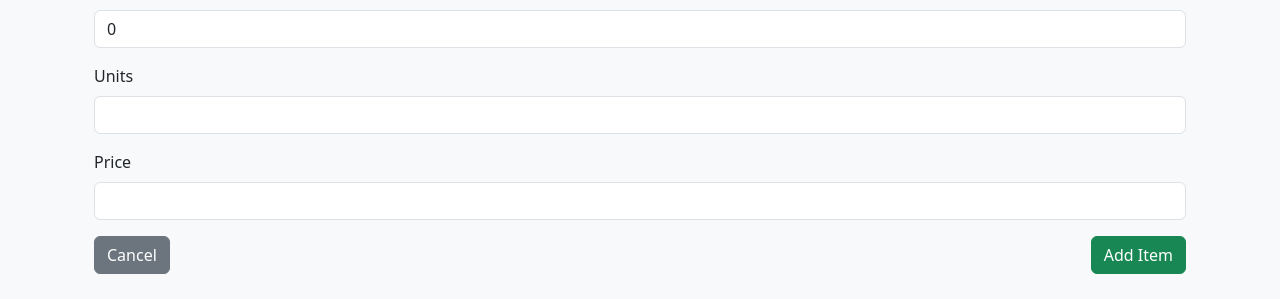
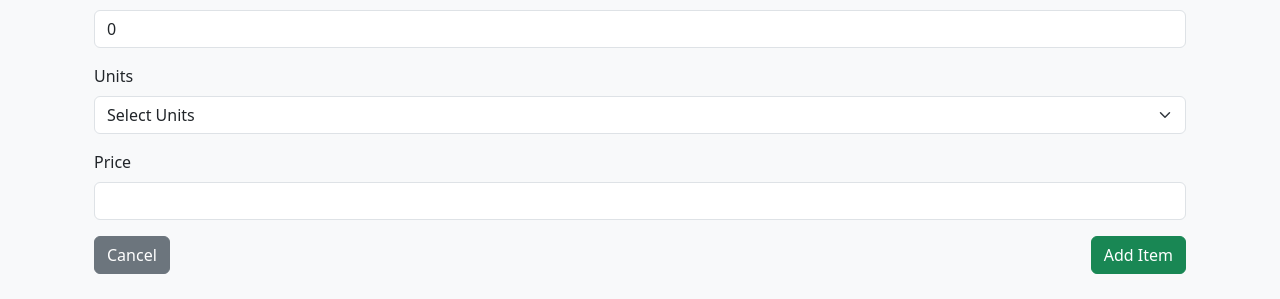
Before and after one commit to raghul-ravi1720/flask-inventory-app, a FastAPI app: template app/templates/add_storage.html in a window 1280 px wide. Shown: the part 680-979 px from the top of the page. Run offline with FastAPI, Linux system fonts and the light colour scheme; the template is opened without the code that fills it: most values are stand-ins (such as "Sample title", 1, 10 or a date in 2020).

Commit message:
fixed some changes - dropdown of units

```diff
--- a/app/templates/add_storage.html
+++ b/app/templates/add_storage.html
@@ -47,8 +47,13 @@
         </div>
 
         <div class="mb-3">
-            <label for="units" class="form-label">Units</label>
-            <input type="text" class="form-control" id="units" name="units">
+            <label class="form-label">Units</label>
+            <select name="units" class="form-select" required>
+                <option value="">Select Units</option>
+                {% for unit in units_list %}
+                    <option value="{{ unit }}" {% if storage and storage.units == unit %}selected{% endif %}>{{ unit }}</option>
+                {% endfor %}
+            </select>
         </div>
 
         <div class="mb-3">
```
Also changed, not shown: app/templates/edit_storage.html (+7 -2 lines).
